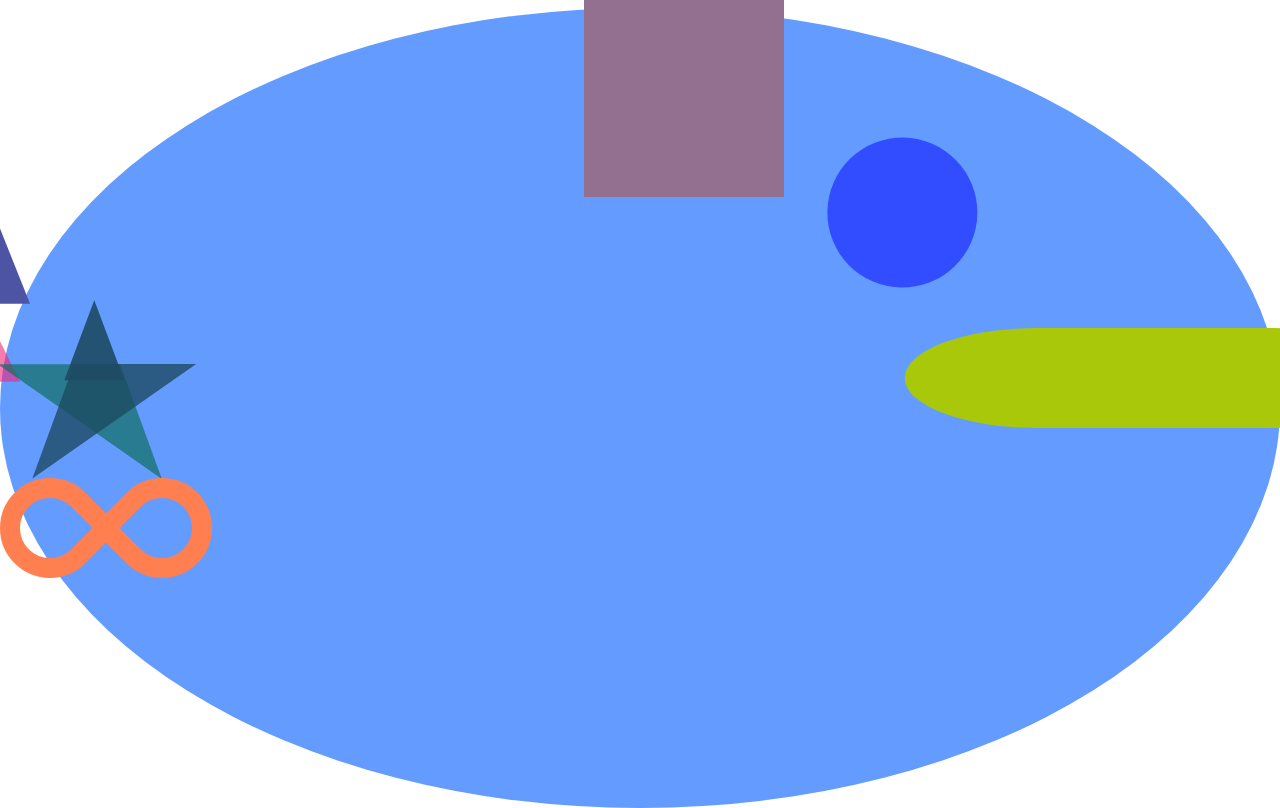
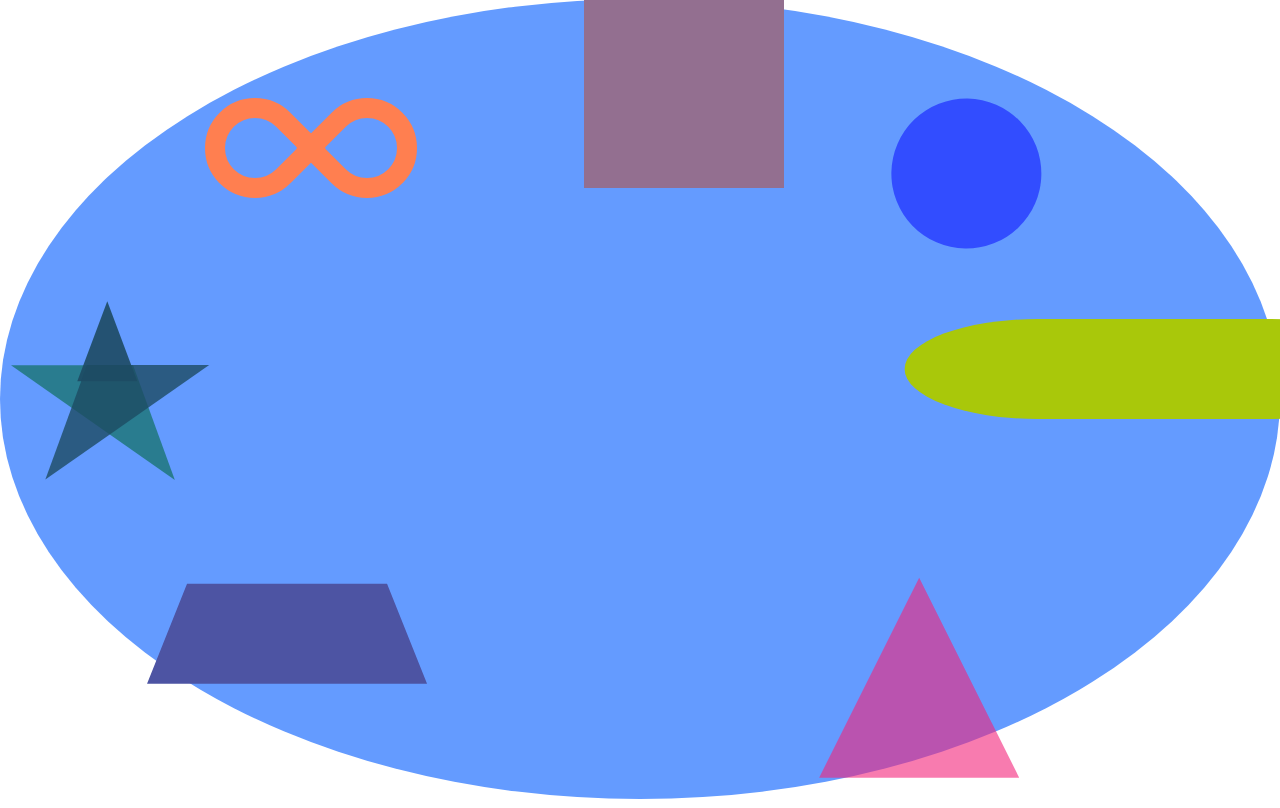
Before and after one commit to egome019/colorsCSS, a plain HTML site: page index.html in a window 1280 px wide. Shown: the part 73-881 px from the top of the page. Drawn offline with Linux system fonts and the light colour scheme.

Commit message:
positioning complete, adding color. One issue the page is not responsive

```diff
--- a/styles.css
+++ b/styles.css
@@ -12,7 +12,7 @@ h1{
    position: relative;
    width: 100%;
    height: 100vh;
-   margin: auto;
+   margin-top: 5%;
    border-radius: 51%;
 }
 
@@ -34,7 +34,8 @@ h1{
     border-radius: 50%;
     transform: rotate(46deg) translate(251px);
     position: absolute;
-    left: 55%;
+    top: -30px;
+    left: 60%;
     margin: -51px;
 }
 
@@ -57,6 +58,10 @@ h1{
     border-right: 100px solid transparent;
     border-bottom: 200px solid rgba(244, 35, 123, .6);
     transform: rotate(136deg) translate(250px) rotate(-136deg);
+    position: absolute;
+    top: 57%;
+    left: 82%;
+    margin: -51px;
 }
 
 .hsl{
@@ -66,6 +71,10 @@ h1{
     height: 0;
     width: 200px;
     transform: rotate(181deg) translate(250px) rotate(-181deg);
+    position: absolute;
+    top: 80%;
+    left: 35%;
+    margin: -51px;
 }
 
 .hsla{
@@ -79,6 +88,9 @@ h1{
     border-bottom: 70px solid hsla(170, 75%, 25%, .7);
     border-left: 100px solid transparent;
     transform: rotate(35deg);
+    top: 45%;
+    left: 5%;
+    margin: -51px;
 }
 
 .hsla::before{
@@ -116,6 +128,9 @@ h1{
     width: 212px;
     height: 100px;
     box-sizing: content-box;
+    top: 10%;
+    left: 20%;
+    margin: -51px;
 }
 
 .cross-brows::before, .cross-brows::after{
```
